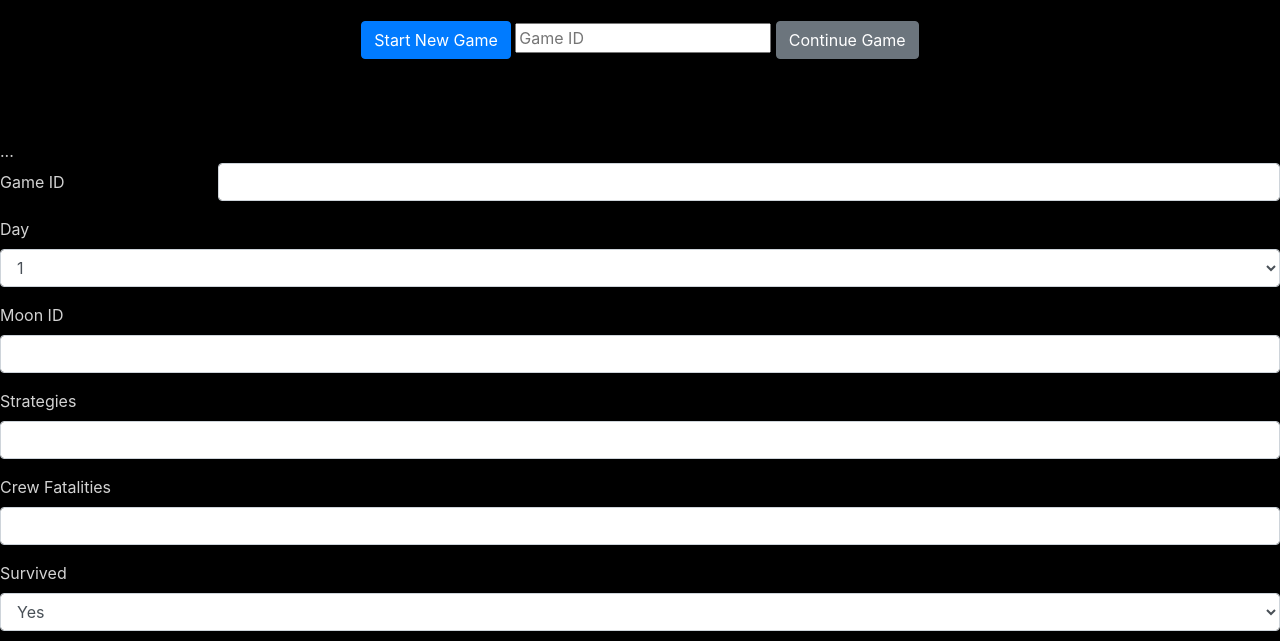
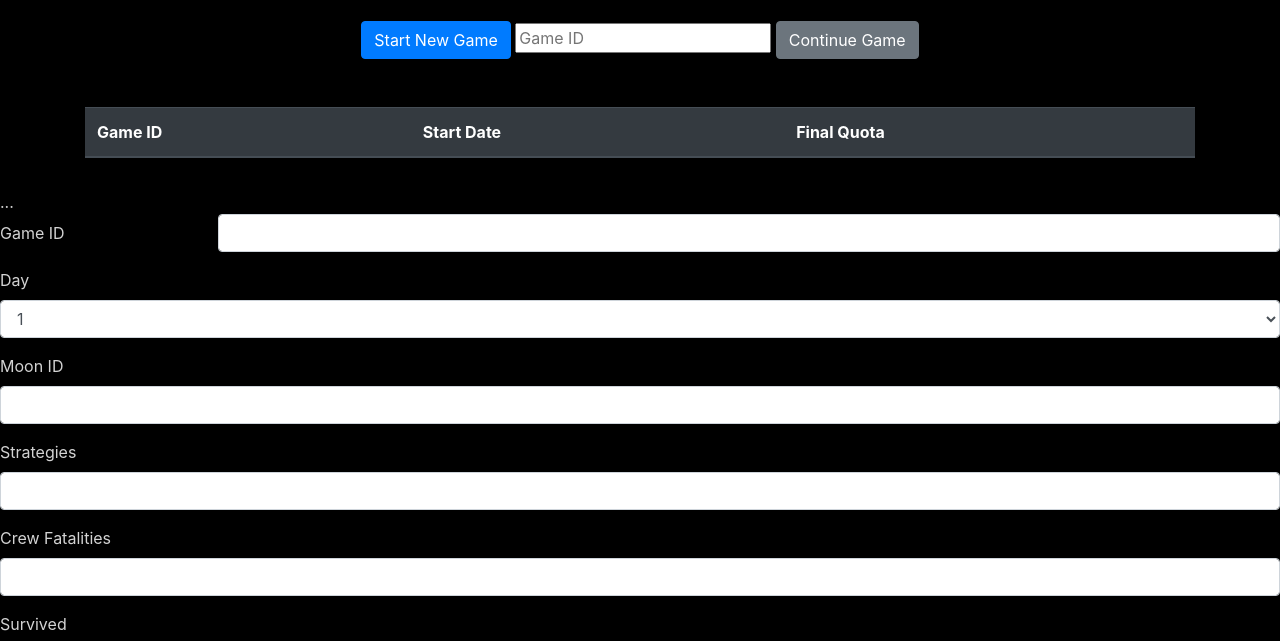
Before and after one commit to ryanklee/lethal_scrapbook, a website: page lethal-scrapbook/public/index.html in a window 1280 px wide. Shown: the part 80-721 px from the top of the page. Drawn offline with nearby package versions, Linux system fonts and the light colour scheme.

Commit message:
Added a table to display game data and updated pagination elements accordingly.

```diff
--- a/lethal-scrapbook/public/index.html
+++ b/lethal-scrapbook/public/index.html
@@ -27,13 +27,22 @@
       <input type="number" id="continueGameId" placeholder="Game ID">
       <button id="continueGame" class="btn btn-secondary">Continue Game</button>
     </div>
-    <div id="runsDisplay" class="mt-5">
-      <table id="runsTable" class="table table-dark table-striped">
-        <!-- Table headers and initial 50 rows of run data will be inserted here -->
+    <div id="gamesDisplay" class="mt-5">
+      <table id="gamesTable" class="table table-dark table-striped">
+        <thead>
+          <tr>
+            <th>Game ID</th>
+            <th>Start Date</th>
+            <th>Final Quota</th>
+          </tr>
+        </thead>
+        <tbody>
+          <!-- Initial 50 rows of game data will be inserted here by client-side script -->
+        </tbody>
       </table>
-      <nav id="paginationNav" aria-label="Run data pagination">
+      <nav id="gamesPaginationNav" aria-label="Game data pagination">
         <ul class="pagination justify-content-center">
-          <!-- Pagination links will be inserted here -->
+          <!-- Pagination links will be inserted here by client-side script -->
         </ul>
       </nav>
     </div>
```
